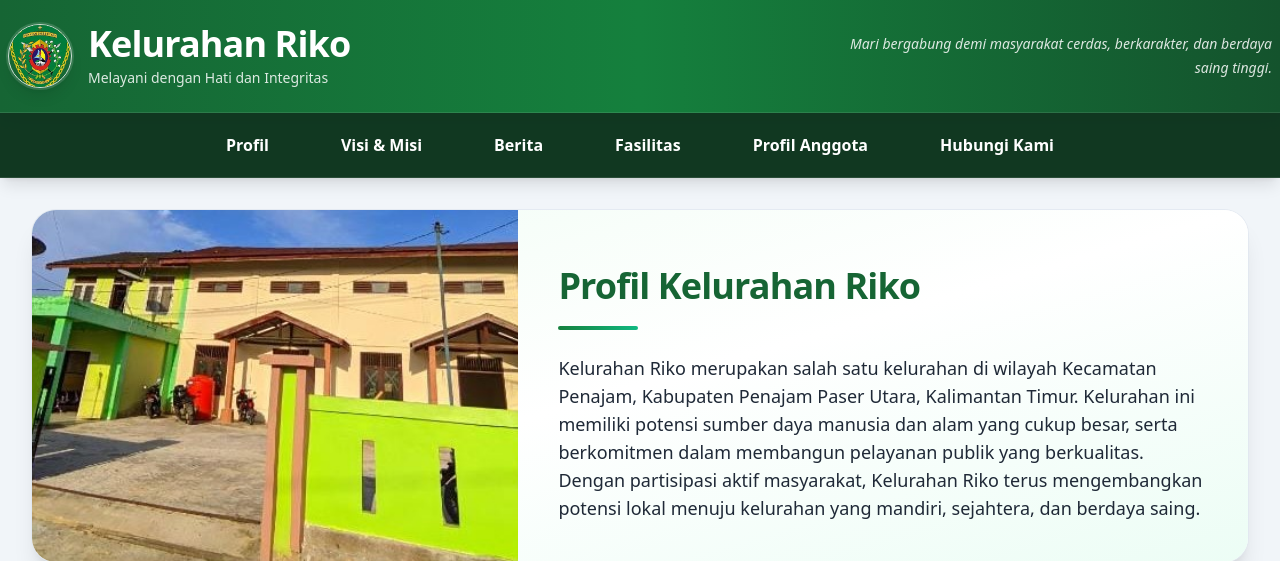
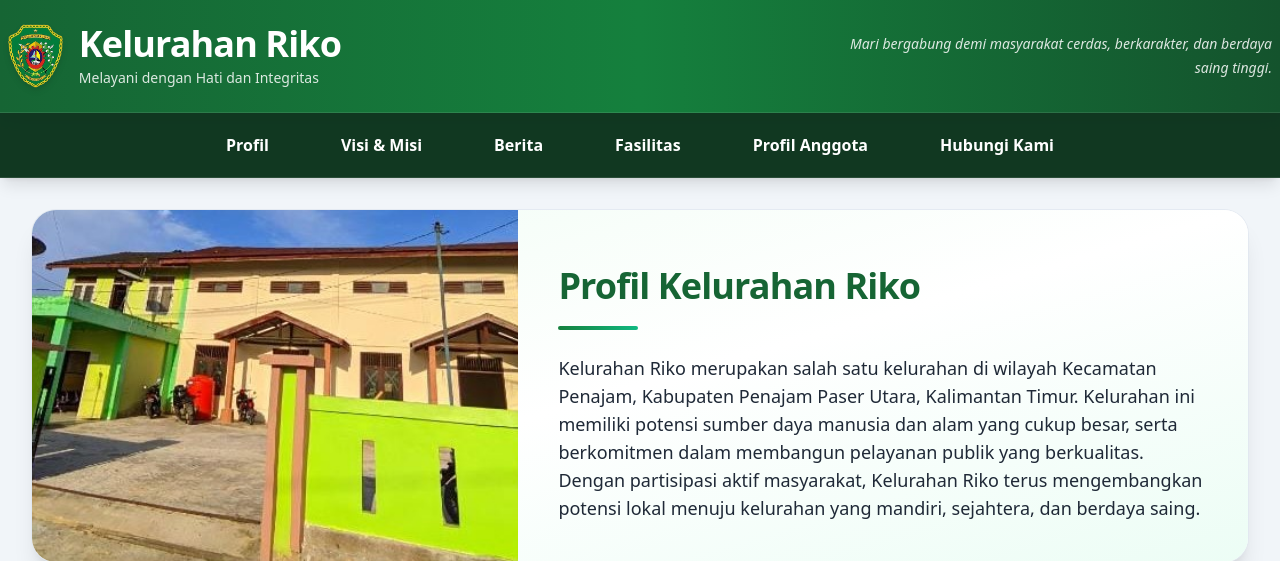
Before and after one commit to ahmdzhrrr/web-kelurahan-riko, a PHP site: page / in a window 1280 px wide. Shown: the top 561 px of the page. Run offline with PHP 8.4, Linux system fonts and the light colour scheme; some libraries are stand-ins or nearby versions.

Commit message:
memperbaiki logo header

```diff
--- a/frontend/resources/layouts/header.php
+++ b/frontend/resources/layouts/header.php
@@ -24,7 +24,7 @@
     <div class="container mx-auto max-w-7xl px-4 sm:px-6 lg:px-2 py-6 flex flex-col md:flex-row items-center md:justify-between gap-10">
         <div class="flex items-center gap-4">
             <img src="<?= e($site['logo']) ?>" alt="Logo <?= e($site['nama']) ?>"
-                     class="h-16 w-16 rounded-full border border-white/80 shadow-lg object-cover ring-2 ring-white/15">
+                 class="h-16 w-auto object-contain drop-shadow-md">
             <div class="text-center md:text-left">
                 <h1 class="text-2xl sm:text-3xl lg:text-4xl font-bold tracking-tight"><?= e($site['nama']) ?></h1>
                 <p class="text-sm text-white/85 mt-1"><?= e($site['tagline']) ?></p>
```
Lines whose indentation alone changed are shown as unchanged.
